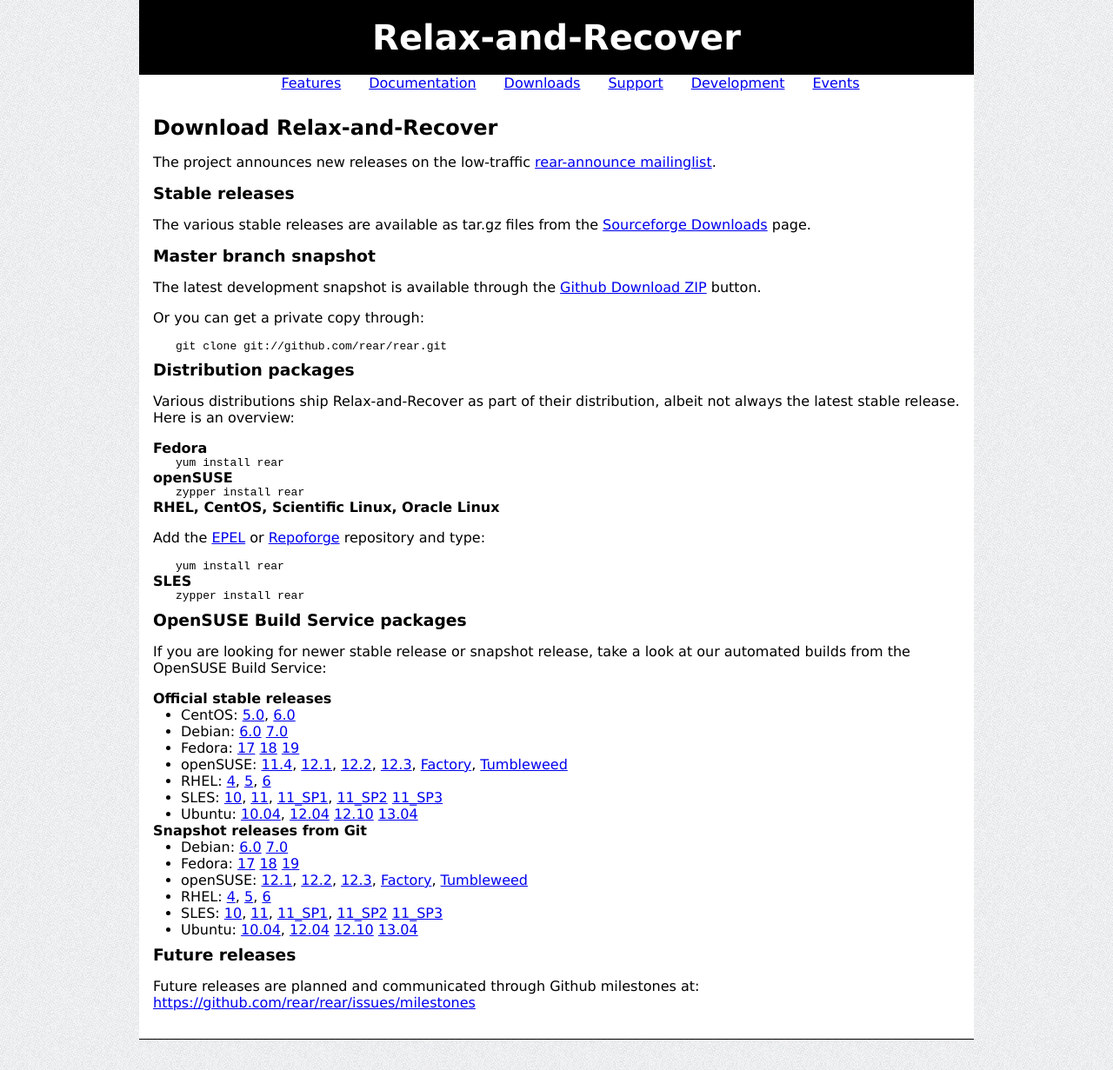
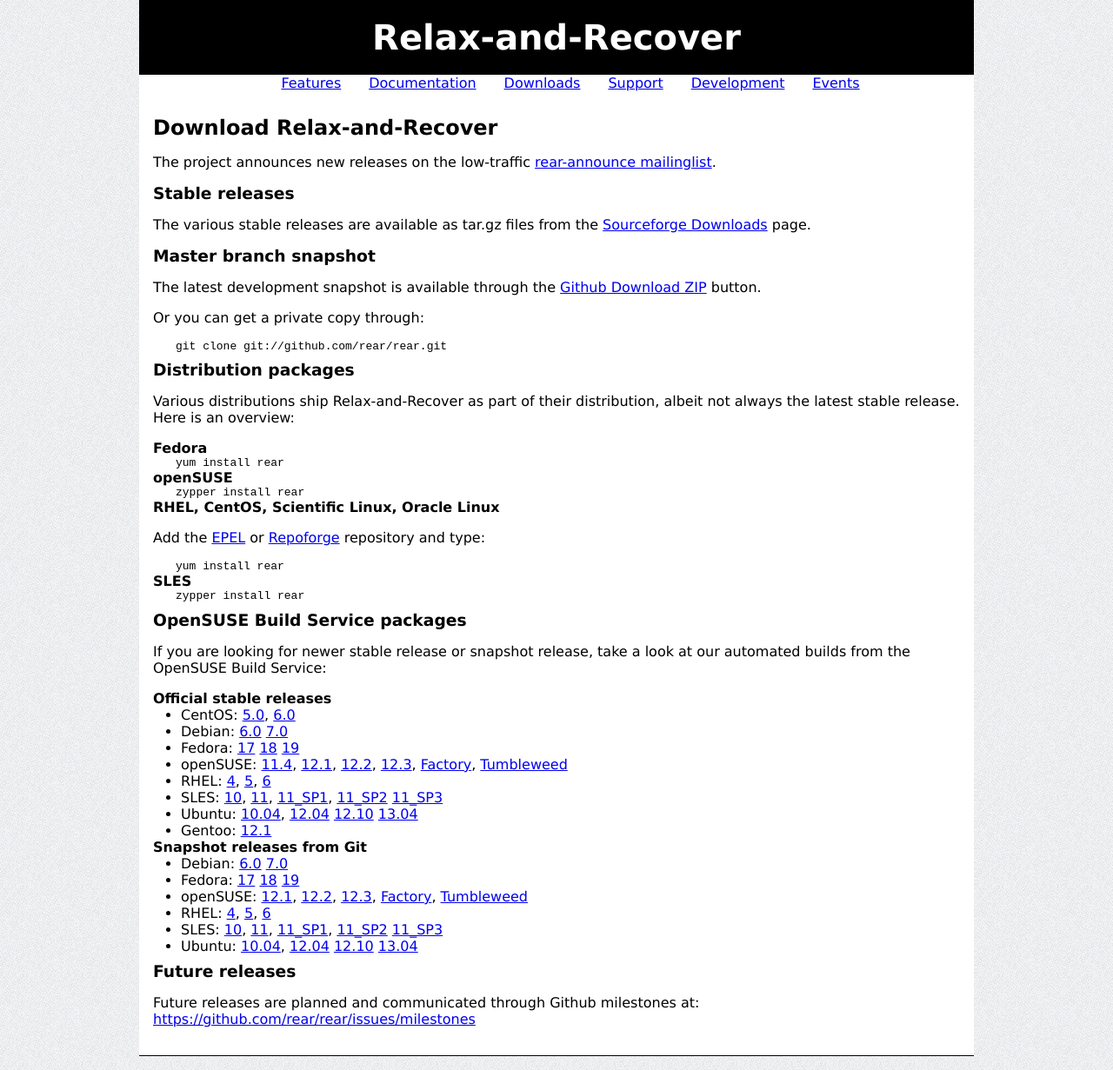
Before and after one commit to rear/rear.github.com, a Jekyll site: the page built from download/index.md, in a window 1280 px wide. Shown: the whole page at 87% size. Built offline with Jekyll 4.4.1, drawn with Linux system fonts in a browser that asks for light colours; comment, search, counter and statistics services are not loaded.

Commit message:
add the stable Gentoo link

```diff
--- a/download/index.md
+++ b/download/index.md
@@ -82,6 +82,8 @@
     [12.04](http://download.opensuse.org/repositories/Archiving:/Backup:/Rear/xUbuntu_12.04/all/)
     [12.10](http://download.opensuse.org/repositories/Archiving:/Backup:/Rear/xUbuntu_12.10/all/)
     [13.04](http://download.opensuse.org/repositories/Archiving:/Backup:/Rear/xUbuntu_13.04/all/)
+ * Gentoo:
+    [12.1](https://packages.gentoo.org/package/app-backup/rear)
 
 #### Snapshot releases from Git
 
```
